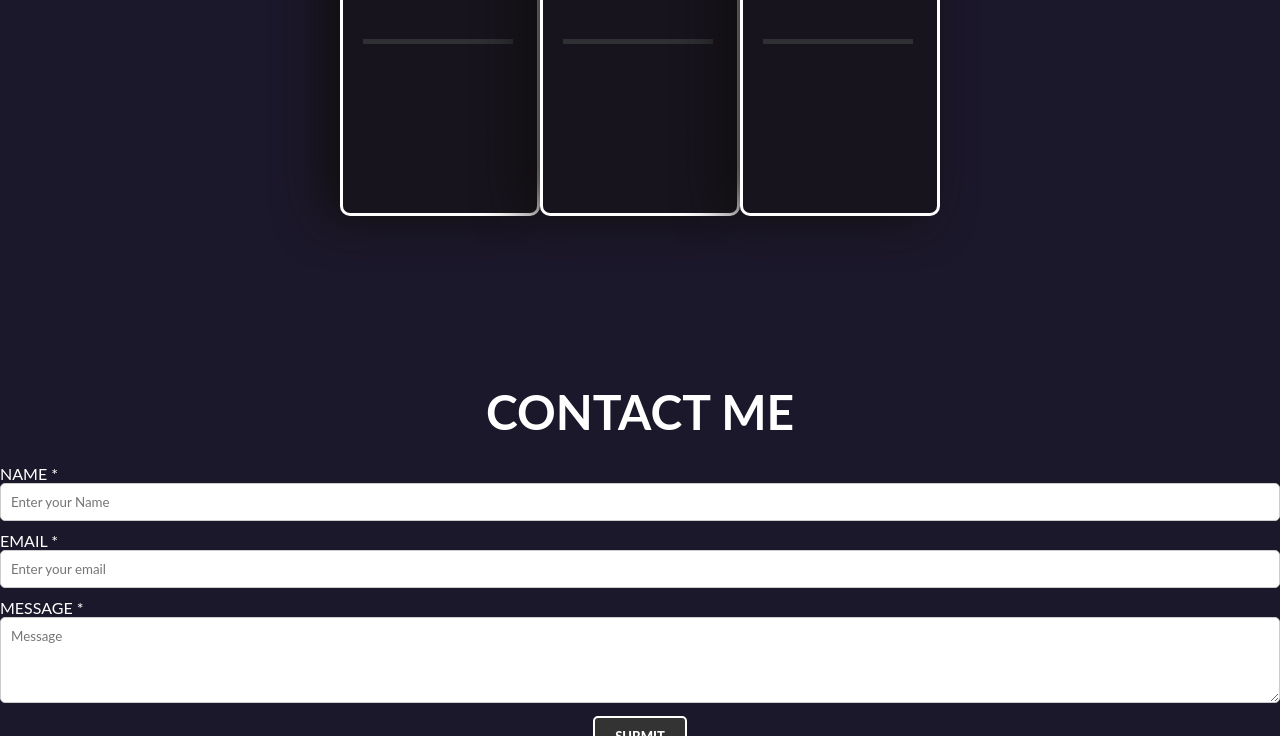
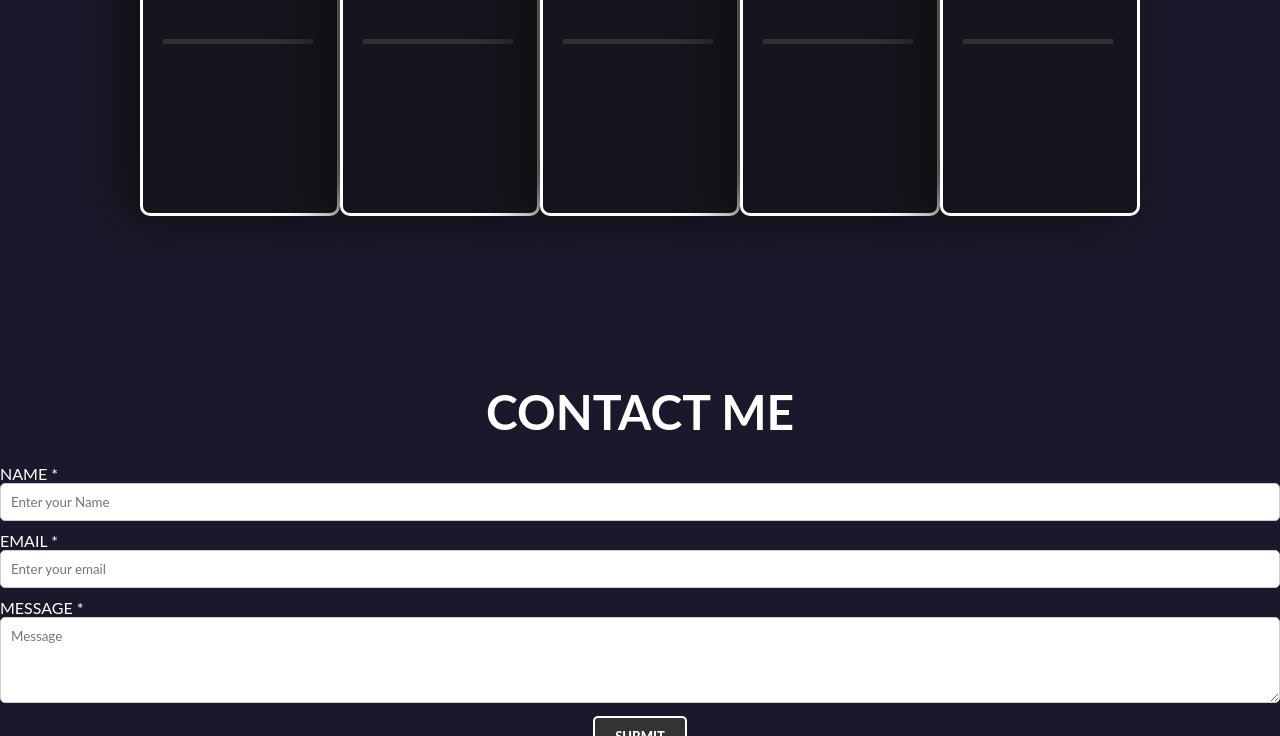
Before and after one commit to abd766/ASSIGNMENT5-SIMPLIFI, a plain HTML site: page index.html in a window 1280 px wide. Shown: the part 1360-2096 px from the top of the page. Drawn offline with Linux system fonts and the light colour scheme.

Commit message:
Added card for new assignemt and card for upcoming project for logger

```diff
--- a/index.html
+++ b/index.html
@@ -43,8 +43,7 @@
         </p>
       </div>
       <div class="feature-container">
-        <img src="cssgrid.png"
-          alt="Flexbox Feature">
+        <img src="cssgrid.png" alt="Flexbox Feature">
         <h2 style="color: white;">CSS Grid Navigation</h2>
         <p>
 
@@ -207,17 +206,34 @@
         </div>
       </div>
     </a>
-
-
-
-
-
-
-
-
-
-
-
+    <a href="https://abd-assignment8.netlify.app/" target="_blank">
+      <div class="card">
+        <h3 class="title"><button href="">ASSIGNMENT-8</button></h3>
+        <div class="bar">
+          <div class="emptybar"></div>
+          <div class="filledbar"></div>
+        </div>
+        <div class="circle">
+          <svg version="1.1" href="Black_card.svg.png">
+            <circle class="stroke" cx="60" cy="60" r="50" />
+          </svg>
+        </div>
+      </div>
+    </a>
+    <a href="#" target="_blank">
+      <div class="card">
+        <h3 class="title"><button href="">COMING SOON&#128293;&#128293;&#128293;</button></h3>
+        <div class="bar">
+          <div class="emptybar"></div>
+          <div class="filledbar"></div>
+        </div>
+        <div class="circle">
+          <svg version="1.1" href="Black_card.svg.png">
+            <circle class="stroke" cx="60" cy="60" r="50" />
+          </svg>
+        </div>
+      </div>
+    </a>
 
 
 
--- a/style.css
+++ b/style.css
@@ -221,7 +221,7 @@
     height:400px;
     width: 600px;
     top: -20px;
-    left: calc(50% - 300px);
+    left: calc(50% - 500px);
     display: flex;
   }
 
```
Lines whose indentation alone changed are shown as unchanged.
